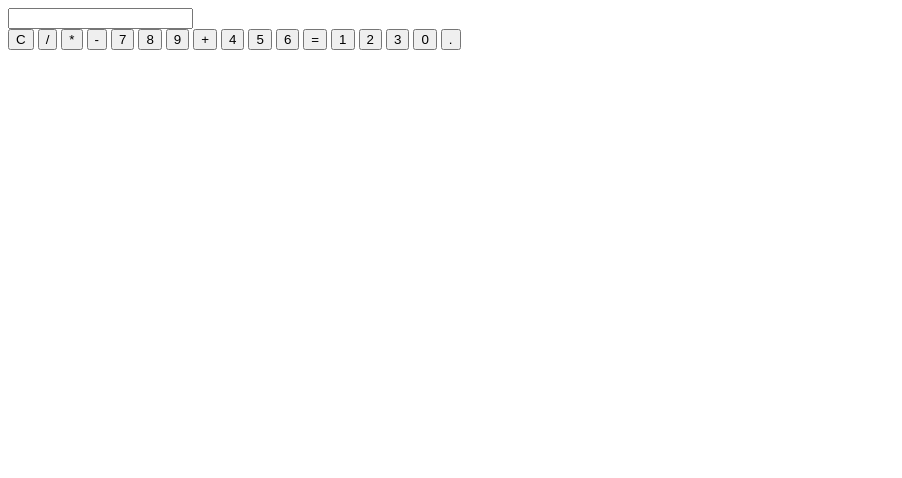
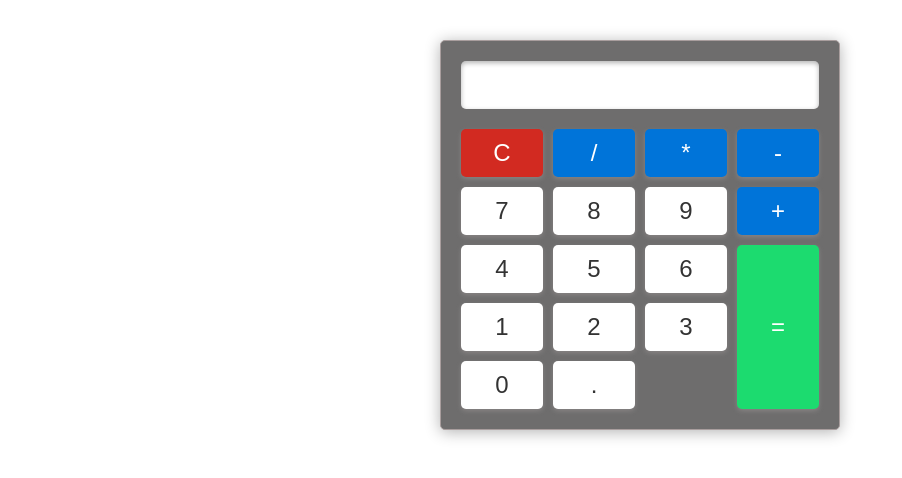
Before and after one commit to Maha-Abdelnabi/Basic-Calculator, a plain HTML site: page index.html in a window 1280 px wide. Shown: the whole page, without its empty margins (0-902 px from the left). Drawn offline with Linux system fonts and the light colour scheme.

Commit message:
add css styling

```diff
--- a/index.html
+++ b/index.html
@@ -5,6 +5,7 @@
     <meta http-equiv="X-UA-Compatible" content="IE=edge">
     <meta name="viewport" content="width=device-width, initial-scale=1.0">
     <title>Basic Calculator</title>
+    <link rel="stylesheet" href="style.css">
 </head>
 <body>
     <div class="calculator">
--- /dev/null
+++ b/style.css
@@ -0,0 +1,68 @@
+* {
+  box-sizing: border-box;
+  margin: 0;
+}
+
+.calculator {
+  background-color: #6e6d6d;
+  padding: 20px;
+  max-width: 400px;
+  margin: 0 auto;
+  border: solid 1px #a99e9e;
+  box-shadow: 0 2px 15px rgba(0, 0, 0, 0.3);
+  border-radius: 5px;
+  margin-top: 40px;
+}
+
+#result{
+    width: 100%;
+    padding: 10px;
+    font-size: 24px;
+    border: none;
+    box-shadow: 0 2px 5px rgba(0, 0, 0, 0.3) inset;
+    border-radius: 5px;
+}
+
+.buttons{
+    display: grid;
+    grid-template-columns: repeat(4, 1fr);
+    grid-gap: 10px;
+    margin-top: 20px;
+}
+
+button{
+    padding: 10px;
+    font-size: 24px;
+    border: none;
+    box-shadow: 0 2px 5px rgba(195, 187, 187, 0.3);
+    border-radius: 5px;
+    cursor: pointer;
+    transition: background-color 0.3s ease;
+
+}
+
+button:hover{
+    background-color: #ddd;
+}
+
+.clear{
+    background-color: #d22a21;
+    color: #fff;
+}
+
+.number, .decimal{
+    background-color: #fff;
+    color: #333;
+
+}
+
+.operator{
+    background-color: #0074d9;
+    color: #fff;
+}
+
+.equals{
+    background-color: #1cdb6f;
+    grid-row: span 3;
+    color: #fff;
+}
```
